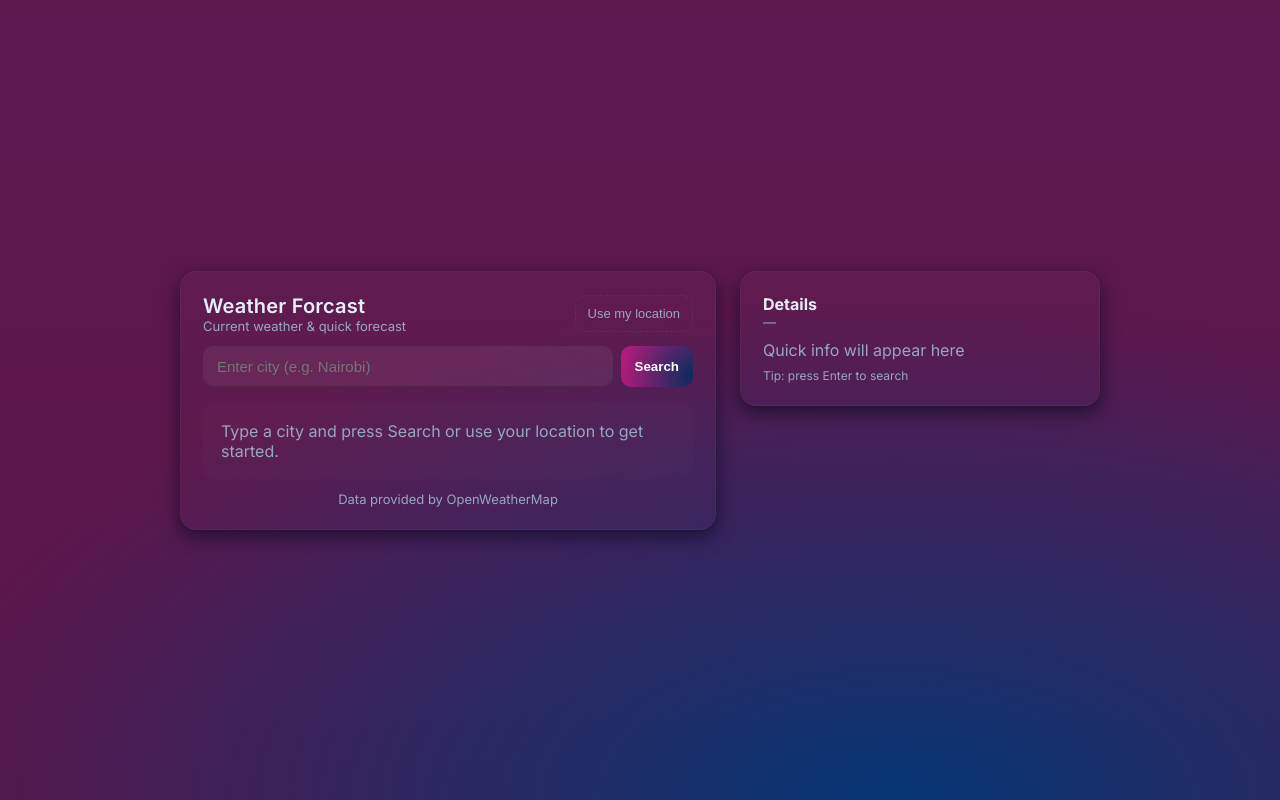
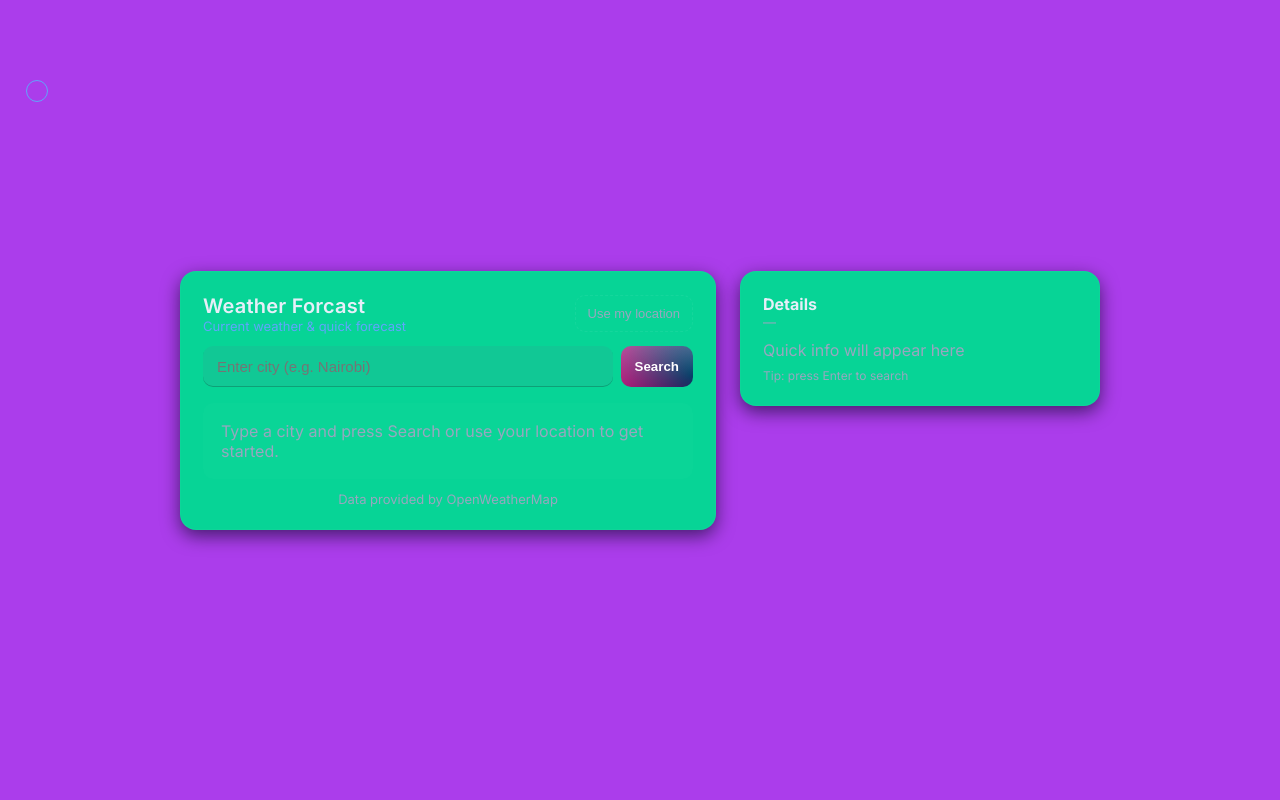
Before and after one commit to CodeWithGeorg/Weather-App, a website: page index.html in a window 1280 px wide. Drawn offline with Linux system fonts and the light colour scheme.

Commit message:
Added Toggle theme

```diff
--- a/index.html
+++ b/index.html
@@ -10,6 +10,7 @@
 </head>
 <body>
   <div class="container" role="application" aria-label="Weather application">
+    <button class="toggle theme"></button>
     <section class="card" aria-labelledby="app-title">
       <header class="app-head">
         <div>
--- a/weather.css
+++ b/weather.css
@@ -1,14 +1,18 @@
 :root{
-    --bg1: #0f172a;
+  --bg-color: rgba(150, 13, 230, 0.801);
+  --bg1: rgb(7, 212, 150);
+  --accent: #60a5fa;
+  --glass: rgba(165, 6, 138, 0.06);
     --bg2: #0b1220;
     --card: rgba(255,255,255,0.05);
-    --glass: rgba(255,255,255,0.06);
-    --accent: #60a5fa;
+
+
     --success: #34d399;
     --warning: #f59e0b;
     --text: #e6eef8;
     --muted: #98a6bf;
     font-family: "Inter", system-ui, -apple-system, "Segoe UI", Roboto, "Helvetica Neue", Arial;
+
   }
 
   * {
@@ -17,14 +21,39 @@
   body {
     height:100vh;
     margin:0;
-    background: radial-gradient(1000px 500px at 70% 100%, rgba(3, 69, 150, 0.719), rgba(253, 28, 156, 0.329)),
-                linear-gradient(180deg,var(--bg1),var(--bg2));
+    background:var(--bg-color);
     color:var(--text);
     display:flex;
     align-items:center;
     justify-content:center;
     padding:32px;
   }
+
+
+  body.dark{
+    --bg-color: rgba(3, 161, 3, 0.884);
+    --bg1: #8f0594;
+     --accent: #7eca03;
+    --bg2: #8d0230;
+    --card: rgba(95, 5, 180, 0.05);
+    --glass: rgba(233, 88, 4, 0.06);
+
+    --success: #34d399;
+    --warning: #f59e0b;
+    --text: #e6eef8;
+    --muted: #98a6bf;
+  }
+ .theme{
+  position: fixed;
+  top: 10%;
+  left: 2%;
+  padding: 10px;
+  border-radius: 50%;
+  border: 1px solid var(--accent);
+  background: transparent;
+
+ }
+
 
   .container{
     width:100%;
@@ -40,7 +69,7 @@
   }
 
   .card{
-    background: linear-gradient(180deg, rgba(255,255,255,0.02), rgba(255,255,255,0.01));
+    background: var(--bg1);
     border-radius:16px;
     padding:22px;
     box-shadow: 0 6px 18px rgba(2,6,23,0.6);
@@ -63,7 +92,7 @@
   }
   header.app-head p{
     margin:0;
-    color:var(--muted);
+    color:var(--accent);
     font-size:13px
   }
 
--- a/weather2.js
+++ b/weather2.js
@@ -156,3 +156,16 @@ useLocBtn.addEventListener('click', () => {
   }
 })();
 cityInput.focus();
+
+
+function toggleTheme (){
+ const toggle = document.querySelector(".toggle");
+
+ toggle.addEventListener('click', () => {
+   document.body.classList.toggle('dark');
+
+ })
+
+}
+
+toggleTheme();
```
Also changed, not shown: weather-server.js (line endings or trailing spaces), 1 other file.
